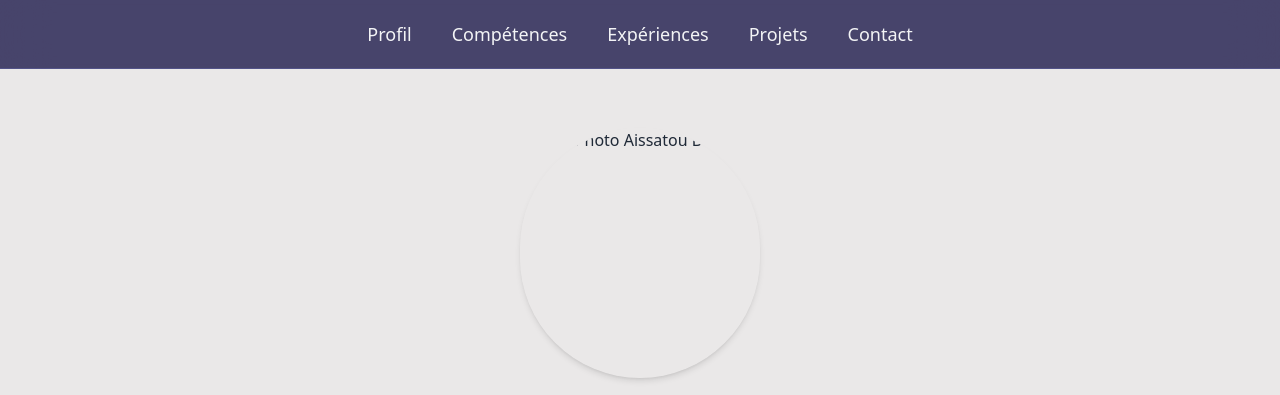
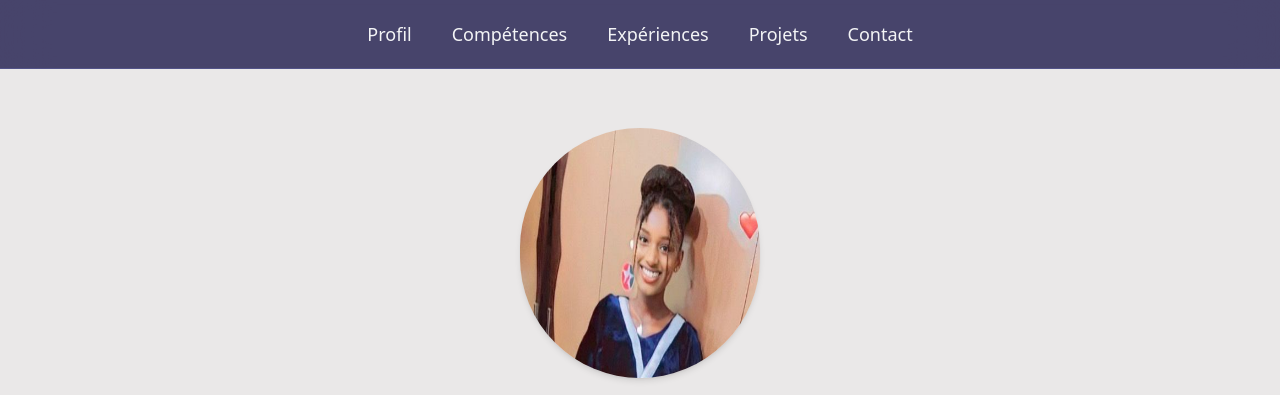
Before and after one commit to Aissatou33/portfolio, a website: page public/index.html in a window 1280 px wide. Shown: the top 395 px of the page. Drawn offline with nearby package versions, Linux system fonts and the light colour scheme.

Commit message:
Update profile image source in index.html

```diff
--- a/public/index.html
+++ b/public/index.html
@@ -42,7 +42,7 @@
 
     <!-- Partie photo + titre -->
     <div class="text-center ">
-        <img src="images/profil.png" alt="Photo Aissatou Bah"
+        <img src="images/aistou.jpg" alt="Photo Aissatou Bah"
         class="w-[240px] h-[250px] rounded-full mx-auto mb-6 shadow-md">
 
         <h1 class="text-4xl font-bold text-black">Aissatou Bah</h1>
```
